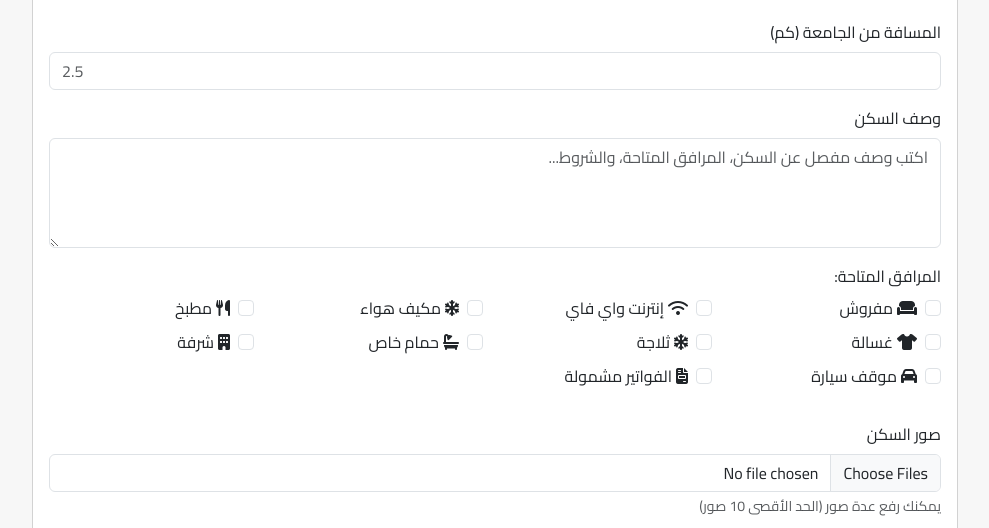
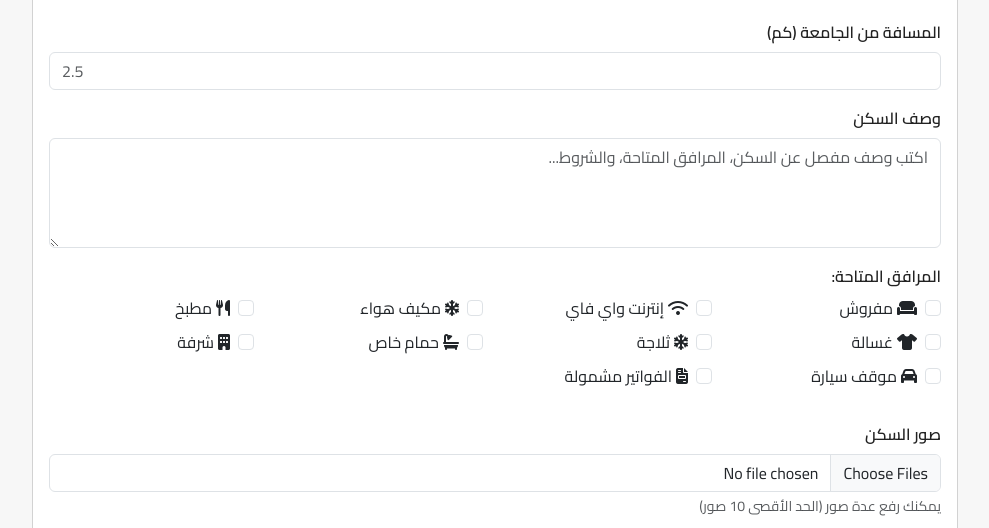
Before and after one commit to ibrahemmaher900/student-housing, a Django app: page /apartments/add/ in a window 1280 px wide. Shown: the part 1258-1786 px from the top of the page, without its empty margins (145-1134 px from the left). Run offline with Django 4.2, Linux system fonts and the light colour scheme; the visitor is signed in with stand-in values (Sample User, id 1); data that the repository does not hold is empty; some libraries are stand-ins or nearby versions.

Commit message:
Fix CSS for registration page - add form-label styles

```diff
--- a/templates/base/base.html
+++ b/templates/base/base.html
@@ -129,6 +129,18 @@
         }
         .footer a { color: #fff; opacity: 0.8; }
         .footer a:hover { color: var(--primary); opacity: 1; }
+        .form-label {
+            font-weight: 600;
+            color: var(--secondary);
+            margin-bottom: 0.5rem;
+            display: block;
+        }
+        .form-label {
+            font-weight: 600;
+            color: var(--secondary);
+            margin-bottom: 0.5rem;
+            display: block;
+        }
         @media (max-width: 768px) {
             .hero-title { font-size: 2rem; }
             .search-bar { padding: 1rem; }
```
